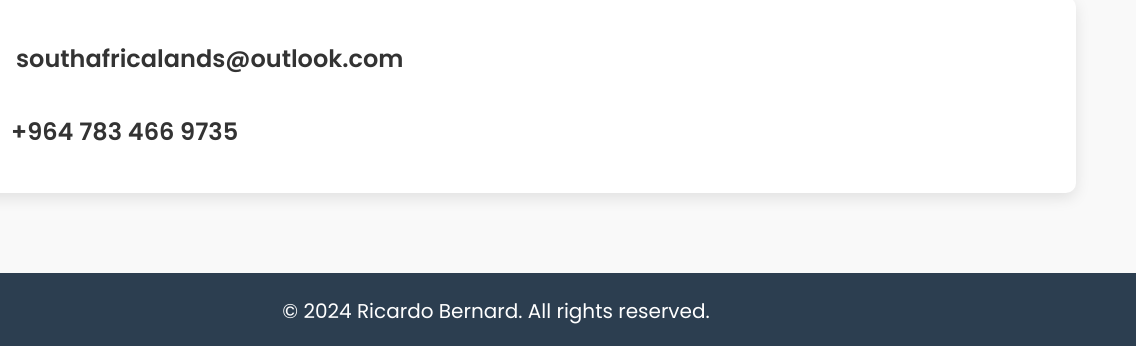
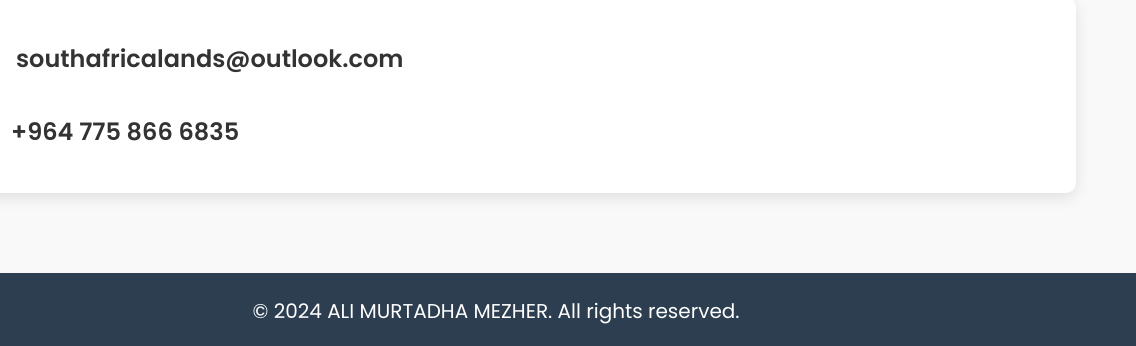
Before and after one commit to AliMurtadhaMezher/AliMurtadhaMezher.github.io, a plain HTML site: page index.html in a window 1280 px wide. Shown: the part 2439-2785 px from the top of the page, 144-1280 px from the left. Drawn offline with Linux system fonts and the light colour scheme.

Commit message:
Update index.html

```diff
--- a/index.html
+++ b/index.html
@@ -3,7 +3,7 @@
 <head>
     <meta charset="UTF-8">
     <meta name="viewport" content="width=device-width, initial-scale=1.0">
-    <title>Ricardo Bernard | Professional Programmer</title>
+    <title>ALI MURTADHA MEZHER | Professional Programmer</title>
     <link href="https://fonts.googleapis.com/css2?family=Poppins:wght@300;400;600;700&display=swap" rel="stylesheet">
     <link rel="stylesheet" href="https://cdnjs.cloudflare.com/ajax/libs/font-awesome/6.1.1/css/all.min.css">
     <link rel="stylesheet" href="styles.css">
@@ -92,7 +92,7 @@
                         </div>
                         <div class="contact-item">
                             <i class="fab fa-whatsapp"></i>
-                            <a href="https://wa.me/9647834669735" target="_blank" class="contact-link">+964 783 466 9735</a>
+                            <a href="https://wa.me/9647834669735" target="_blank" class="contact-link">+964 775 866 6835</a>
                         </div>
                     </div>
                 </div>
@@ -101,7 +101,7 @@
     </main>
 
     <footer>
-        <p>&copy; 2024 Ricardo Bernard. All rights reserved.</p>
+        <p>&copy; 2024 ALI MURTADHA MEZHER. All rights reserved.</p>
         <div class="social-links">
             <a href="#" target="_blank" rel="noopener noreferrer"><i class="fab fa-github"></i></a>
             <a href="#" target="_blank" rel="noopener noreferrer"><i class="fab fa-linkedin"></i></a>
```
